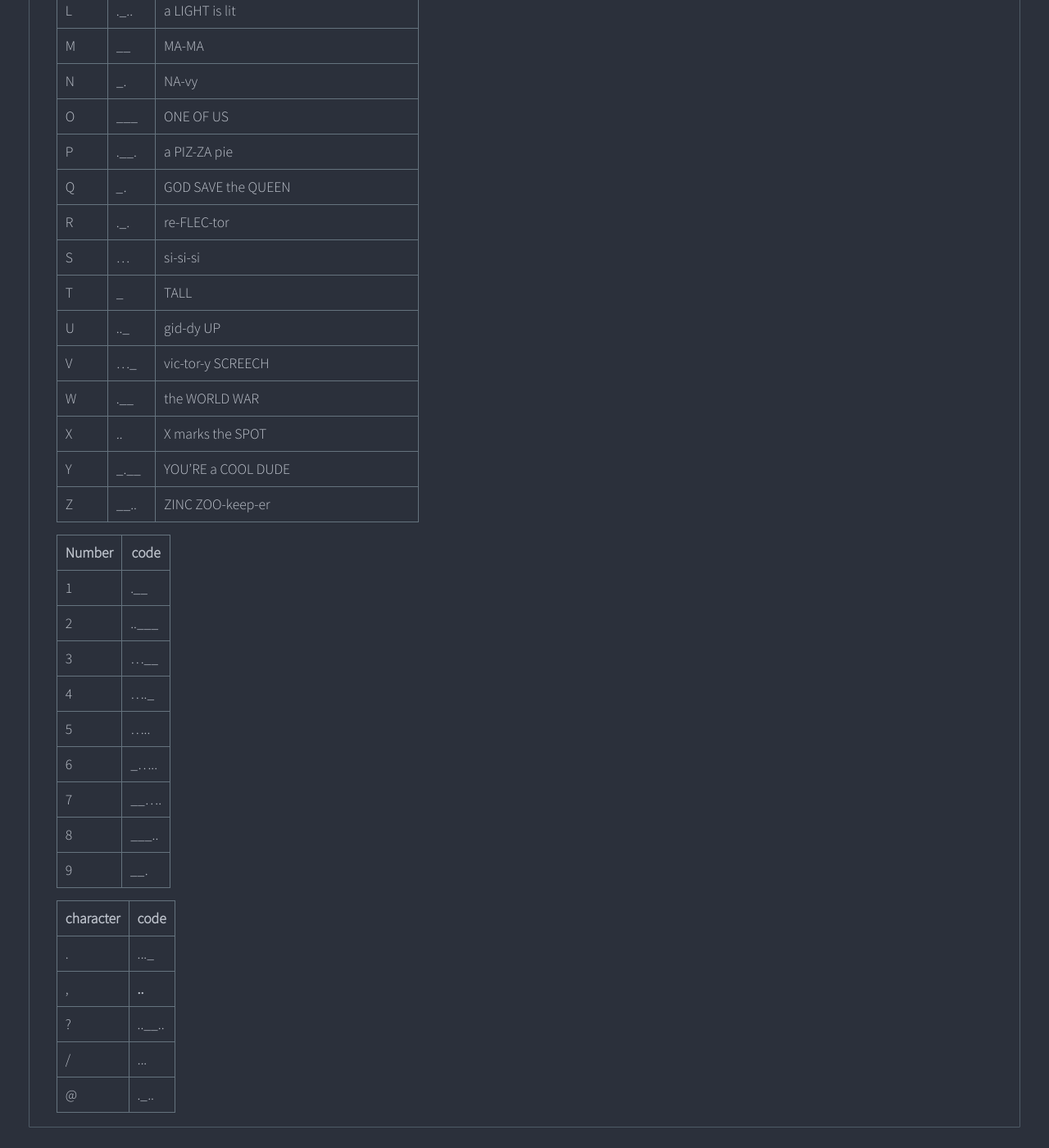
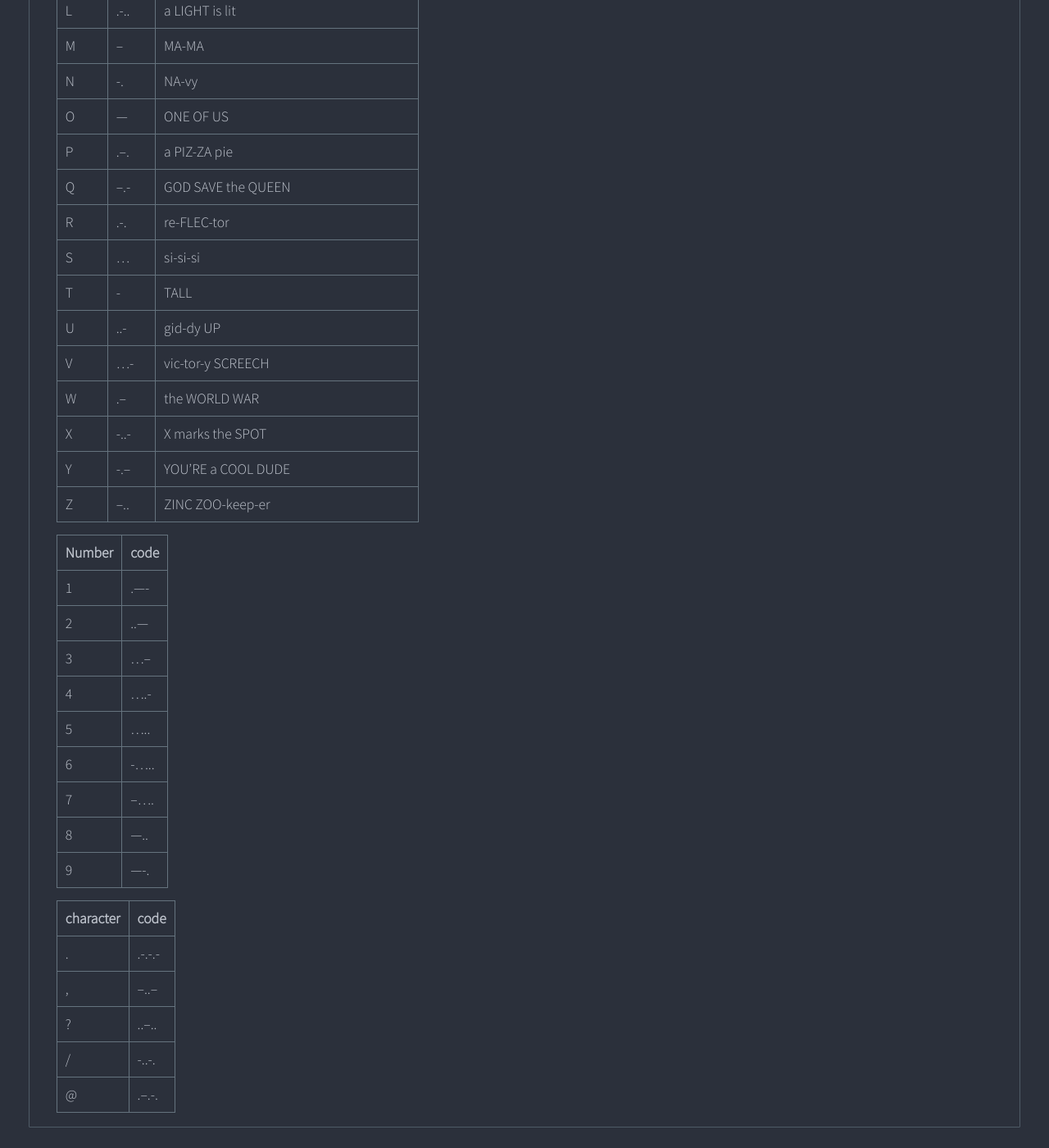
Before and after one commit to AlecTroemel/alectroemel.github.io, a Jekyll site: the page built from _posts/2019-03-12-morse-code-cheat-sheet.md, in a window 1280 px wide and 1400 px high, scrolled down 890 px. Shown: the whole window at 82% size. Built offline with Jekyll 4.4.1, drawn with Linux system fonts in a browser that asks for light colours; some of the changed text lies outside the part shown.

```diff
--- a/_posts/2019-03-12-morse-code-cheat-sheet.md
+++ b/_posts/2019-03-12-morse-code-cheat-sheet.md
@@ -21,49 +21,49 @@ For 2019 I've set a goal of learning some new (probably useless, but at least un
 
 | Letter | Code | Helpful Phrase to Remember (Mnemonics) |
 |--------|------|----------------------------------------|
-| A      | ._   | a-PART                                 |
-| B      | _... | BOOT to the head                       |
-| C      | _._. | CO-ca CO-la                            |
-| D      | _..  | DOG did it                             |
+| A      | .-   | a-PART                                 |
+| B      | -... | BOOT to the head                       |
+| C      | -.-. | CO-ca CO-la                            |
+| D      | -..  | DOG did it                             |
 | E      | .    | eh                                     |
-| F      | .._. | fetch a FIRE man                       |
-| G      | __.  | GOO-GLE-plex                           |
+| F      | ..-. | fetch a FIRE man                       |
+| G      | --.  | GOO-GLE-plex                           |
 | H      | .... | hip-pi-ty hop                          |
 | I      | ..   | i-bid                                  |
-| J      | .___ | in JAWS JAWS JAWS                      |
-| K      | _._  | KAN-ga-ROO                             |
-| L      | ._.. | a LIGHT is lit                         |
-| M      | __   | MA-MA                                  |
-| N      | _.   | NA-vy                                  |
-| O      | ___  | ONE OF US                              |
-| P      | .__. | a PIZ-ZA pie                           |
-| Q      | __._ | GOD SAVE the QUEEN                     |
-| R      | ._.  | re-FLEC-tor                            |
+| J      | .--- | in JAWS JAWS JAWS                      |
+| K      | -.-  | KAN-ga-ROO                             |
+| L      | .-.. | a LIGHT is lit                         |
+| M      | --   | MA-MA                                  |
+| N      | -.   | NA-vy                                  |
+| O      | ---  | ONE OF US                              |
+| P      | .--. | a PIZ-ZA pie                           |
+| Q      | --.- | GOD SAVE the QUEEN                     |
+| R      | .-.  | re-FLEC-tor                            |
 | S      | ...  | si-si-si                               |
-| T      | _    | TALL                                   |
-| U      | .._  | gid-dy UP                              |
-| V      | ..._ | vic-tor-y SCREECH                      |
-| W      | .__  | the WORLD WAR                          |
-| X      | _.._ | X marks the SPOT                       |
-| Y      | _.__ | YOU'RE a COOL DUDE                     |
-| Z      | __.. | ZINC ZOO-keep-er                       |
+| T      | -    | TALL                                   |
+| U      | ..-  | gid-dy UP                              |
+| V      | ...- | vic-tor-y SCREECH                      |
+| W      | .--  | the WORLD WAR                          |
+| X      | -..- | X marks the SPOT                       |
+| Y      | -.-- | YOU'RE a COOL DUDE                     |
+| Z      | --.. | ZINC ZOO-keep-er                       |
 
 | Number | code   |
 |--------|--------|
-| 1      | .____  |
-| 2      | ..___  |
-| 3      | ...__  |
-| 4      | ...._  |
+| 1      | .----  |
+| 2      | ..---  |
+| 3      | ...--  |
+| 4      | ....-  |
 | 5      | .....  |
-| 6      | _..... |
-| 7      | __.... |
-| 8      | ___..  |
-| 9      | ____.  |
+| 6      | -..... |
+| 7      | --.... |
+| 8      | ---..  |
+| 9      | ----.  |
 
 | character | code   |
 |-----------|--------|
-| .         | ._._._ |
-| ,         | __..__ |
-| ?         | ..__.. |
-| /         | _.._.  |
-| @         | .__._. |
+| .         | .-.-.- |
+| ,         | --..-- |
+| ?         | ..--.. |
+| /         | -..-.  |
+| @         | .--.-. |
```
